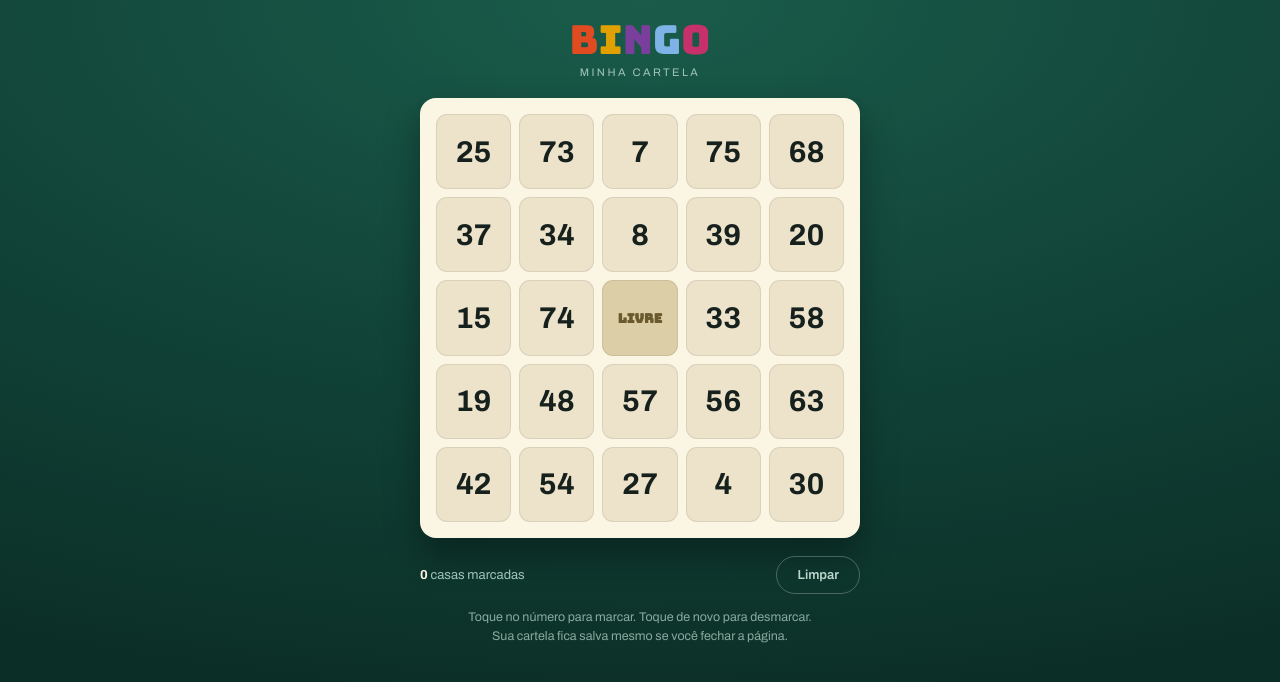
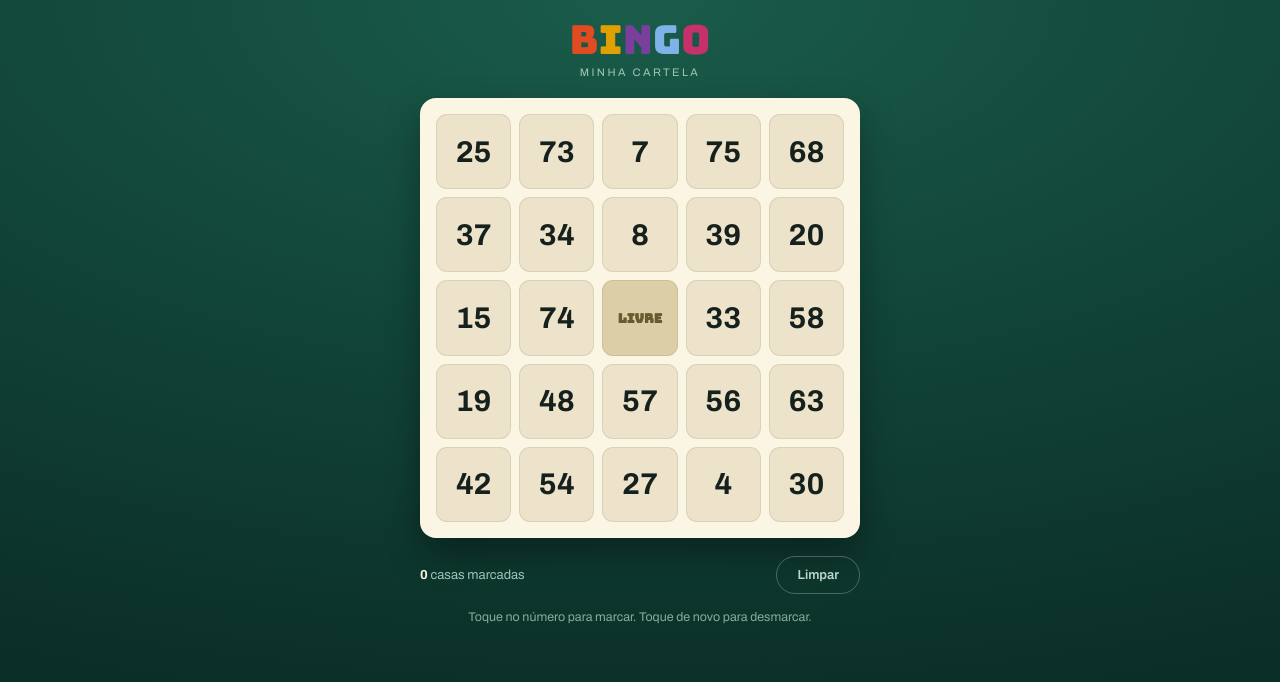
Before and after one commit to leoanicio/bingo, a plain HTML site: page bingo-cartela.html in a window 1280 px wide. Drawn offline with Linux system fonts and the light colour scheme.

Commit message:
Update bingo-cartela.html

```diff
--- a/bingo-cartela.html
+++ b/bingo-cartela.html
@@ -79,7 +79,7 @@
     <button class="reset" id="btnLimpar">Limpar</button>
   </div>
 
-  <p class="legenda">Toque no número para marcar. Toque de novo para desmarcar.<br>Sua cartela fica salva mesmo se você fechar a página.</p>
+  <p class="legenda">Toque no número para marcar. Toque de novo para desmarcar.</p>
 </div>
 
 <script>
```
